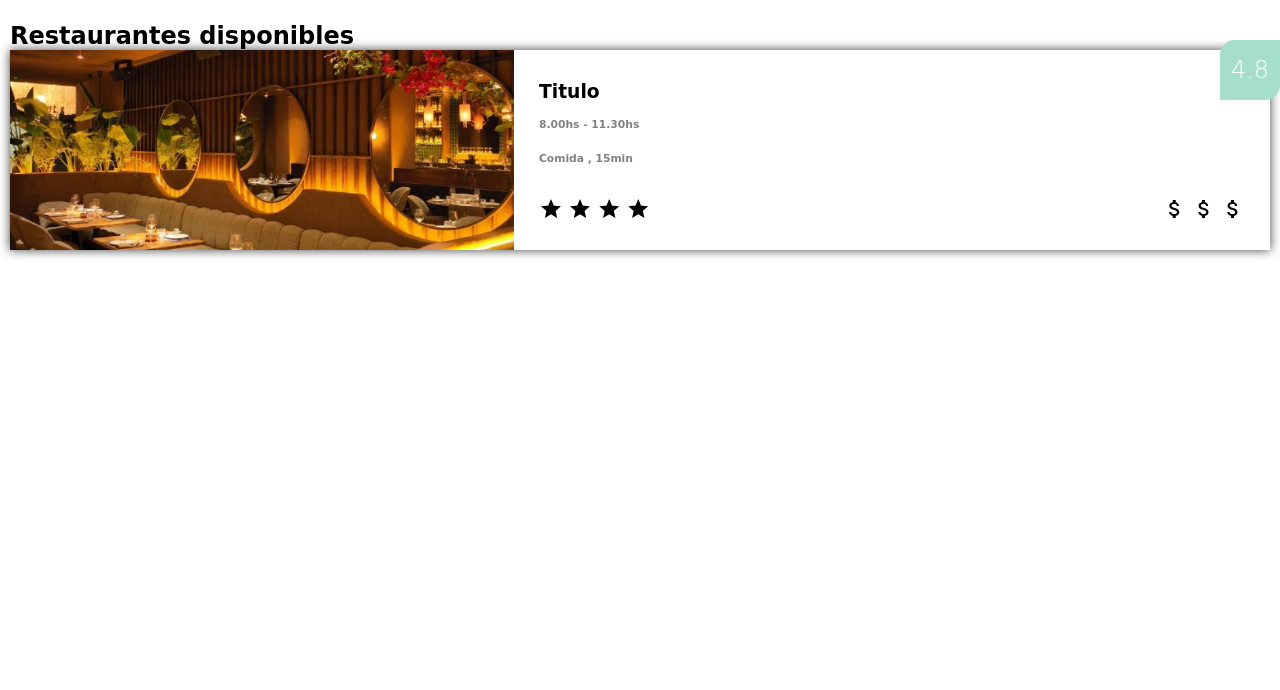
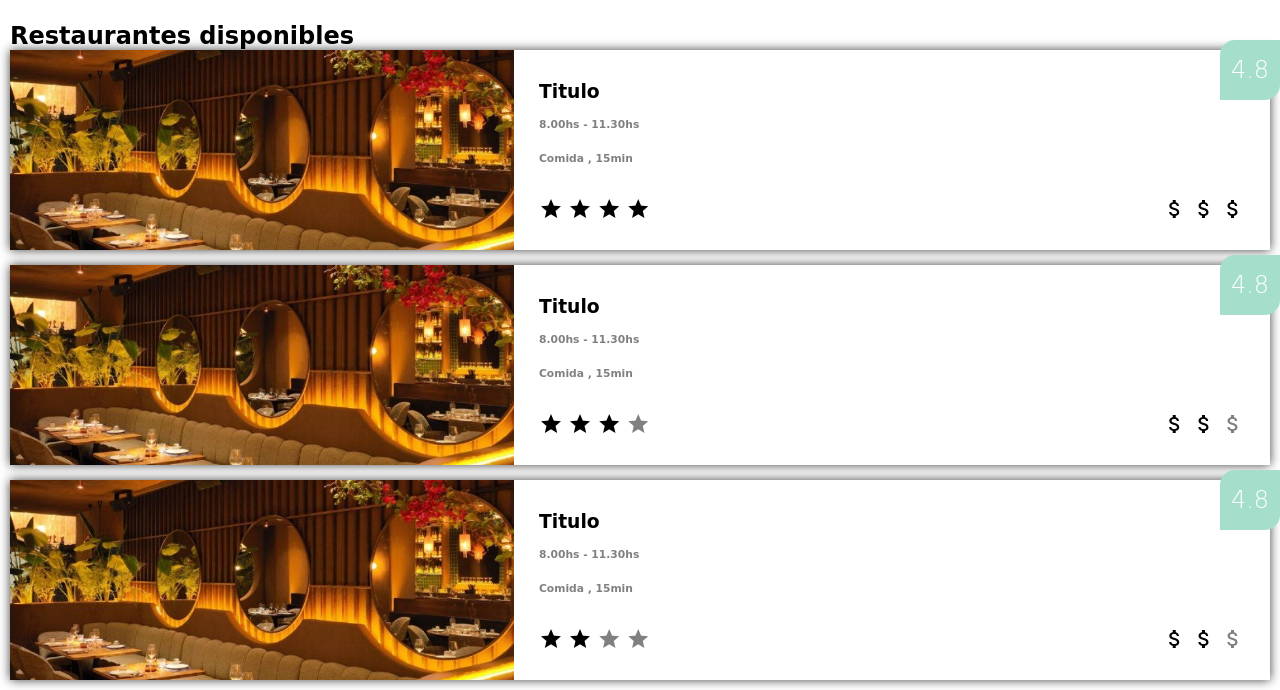
Before and after one commit to JuanaGomez/tp2023, a plain HTML site: page TP-Restaurante/index.html in a window 1280 px wide. Shown: the part 488-1178 px from the top of the page. Before the commit the page ends 800 px from the top, so only its background shows below. Drawn offline with Linux system fonts and the light colour scheme; a web font is replaced by a local one.

Commit message:
css index resto

```diff
--- a/TP-Restaurante/css/resto.css
+++ b/TP-Restaurante/css/resto.css
@@ -177,6 +177,13 @@ no al texto que se escriba adentro */
     background-color: white;
     padding: 10px;
 }
+
+.listaresto{
+    display: flex;
+    flex-direction: column;
+    gap: 15px;
+}
+
 .resto{
     display: flex;
     height: 200px;
--- a/TP-Restaurante/index.html
+++ b/TP-Restaurante/index.html
@@ -64,6 +64,58 @@
                     </div>
                 </div>
             </div>
+            <div class="resto">
+                <div class="imgresto"></div>
+                <div class="datosresto">
+                    <div class="textos">
+                        <h3>Titulo</h3>
+                        <h6 class="gristxt">8.00hs - 11.30hs</h6>
+                        <h6 class="gristxt">Comida , 15min</h6>
+                    </div>
+                    <div class="valoracion">
+                        <div class="rate">
+                            <i class="material-icons-outlined">star</i>
+                            <i class="material-icons-outlined">star</i>
+                            <i class="material-icons-outlined">star</i>
+                            <i class="material-icons-outlined gristxt">star</i>
+                        </div>
+                        <div class="price">
+                            <i class="material-icons-outlined">attach_money</i>
+                            <i class="material-icons-outlined">attach_money</i>
+                            <i class="material-icons-outlined gristxt">attach_money</i>
+                        </div>
+                    </div>
+                    <div class="puntuacion">
+                        4.8
+                    </div>
+                </div>
+            </div>
+            <div class="resto">
+                <div class="imgresto"></div>
+                <div class="datosresto">
+                    <div class="textos">
+                        <h3>Titulo</h3>
+                        <h6 class="gristxt">8.00hs - 11.30hs</h6>
+                        <h6 class="gristxt">Comida , 15min</h6>
+                    </div>
+                    <div class="valoracion">
+                        <div class="rate">
+                            <i class="material-icons-outlined">star</i>
+                            <i class="material-icons-outlined">star</i>
+                            <i class="material-icons-outlined gristxt">star</i>
+                            <i class="material-icons-outlined gristxt">star</i>
+                        </div>
+                        <div class="price">
+                            <i class="material-icons-outlined">attach_money</i>
+                            <i class="material-icons-outlined">attach_money</i>
+                            <i class="material-icons-outlined gristxt">attach_money</i>
+                        </div>
+                    </div>
+                    <div class="puntuacion">
+                        4.8
+                    </div>
+                </div>
+            </div>
         </div>
     </section>
 
```
